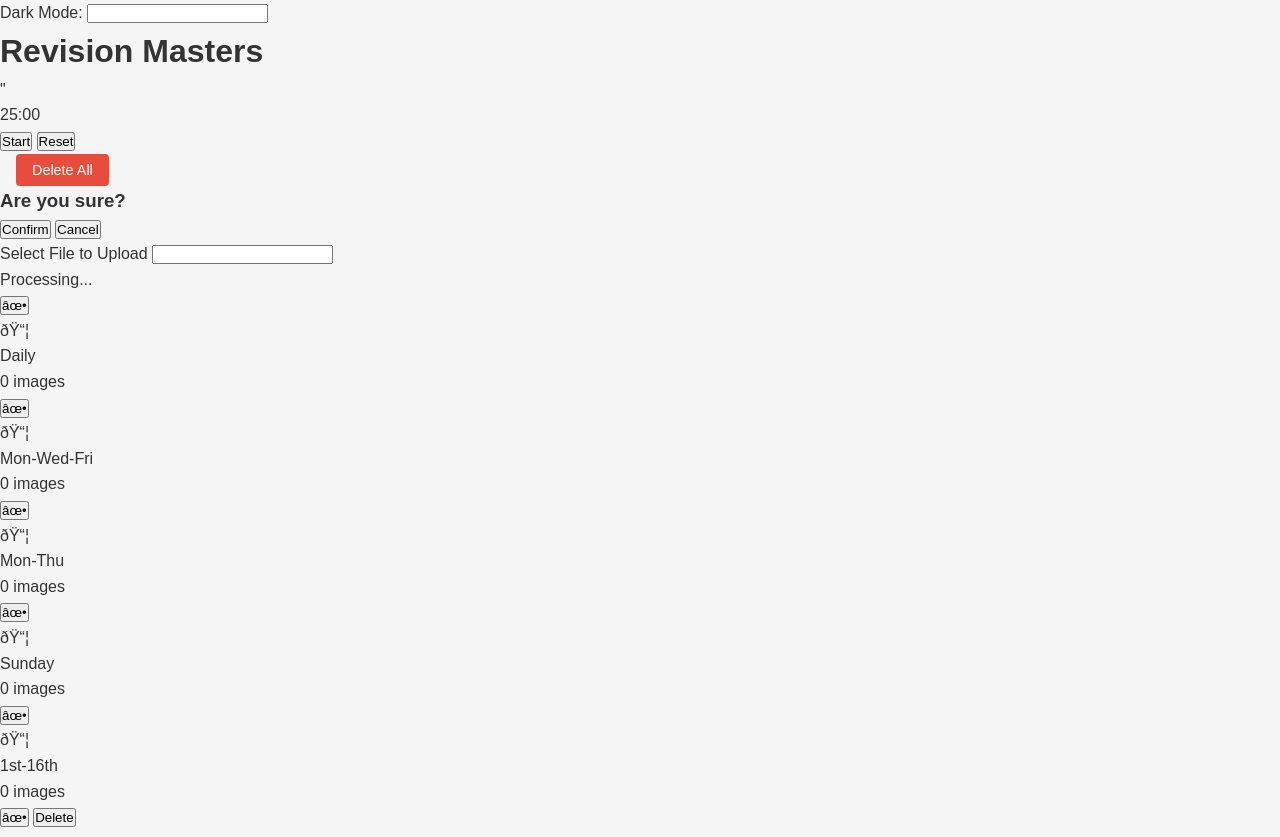
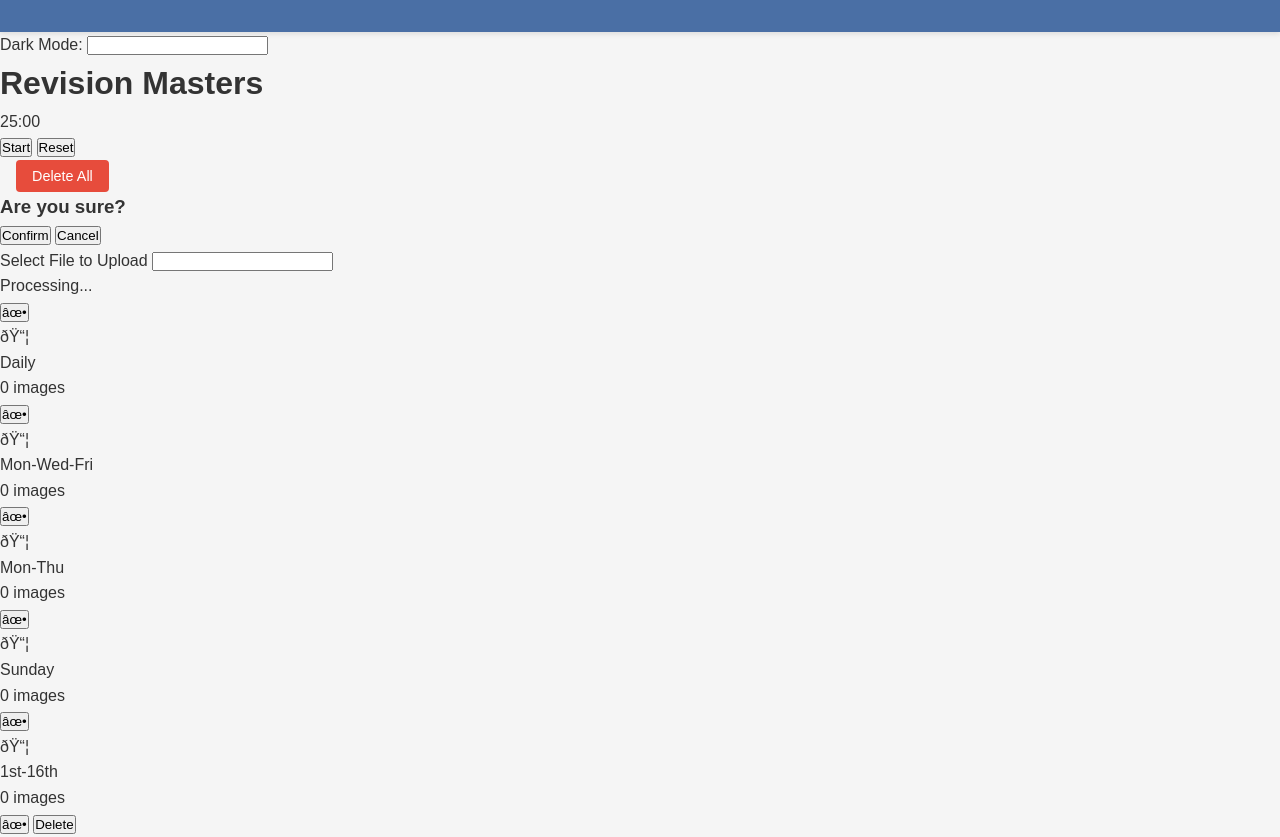
Before and after one commit to maitreyaGoud/Revision-Masters, a plain HTML site: page Test.html in a window 1280 px wide. Shown: the top 837 px of the page. Drawn offline with Linux system fonts and the light colour scheme; a script that the page names is missing.

Commit message:
Update Test.html

```diff
--- a/Test.html
+++ b/Test.html
@@ -1,11 +1,10 @@
 <!DOCTYPE html>
 <html lang="en">
-<head>
+<header>
     <meta charset=""UTF-8"">
     <meta name=""viewport"" content=""width=device-width, initial-scale=1.0"">
     <title>Revision Masters</title>
-    <link rel=""stylesheet"" href=""styles.css"">
-</head>
+</header>
 <body>
         <div class=""theme-switch"">
             <label for=""dark-mode-toggle"">Dark Mode:</label>
@@ -13,7 +12,7 @@
         </div>
         <div class=""header-title"">
             <h1>Revision Masters</h1>
-        </div>"
+        </div>
         <div class=""pomodoro-container"">
             <div class=""timer-display"">25:00</div>
             <div class=""timer-buttons"">
```
